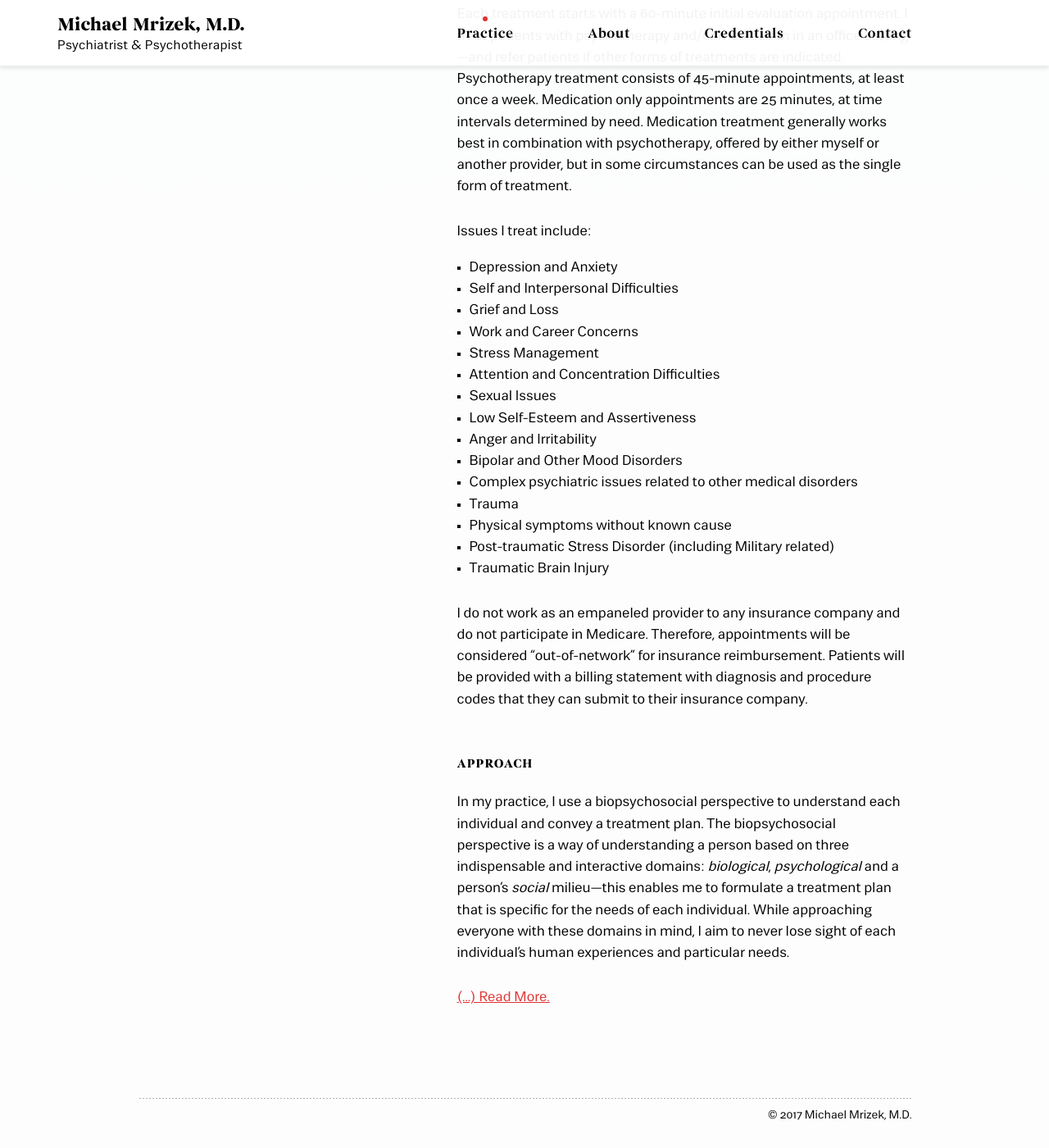
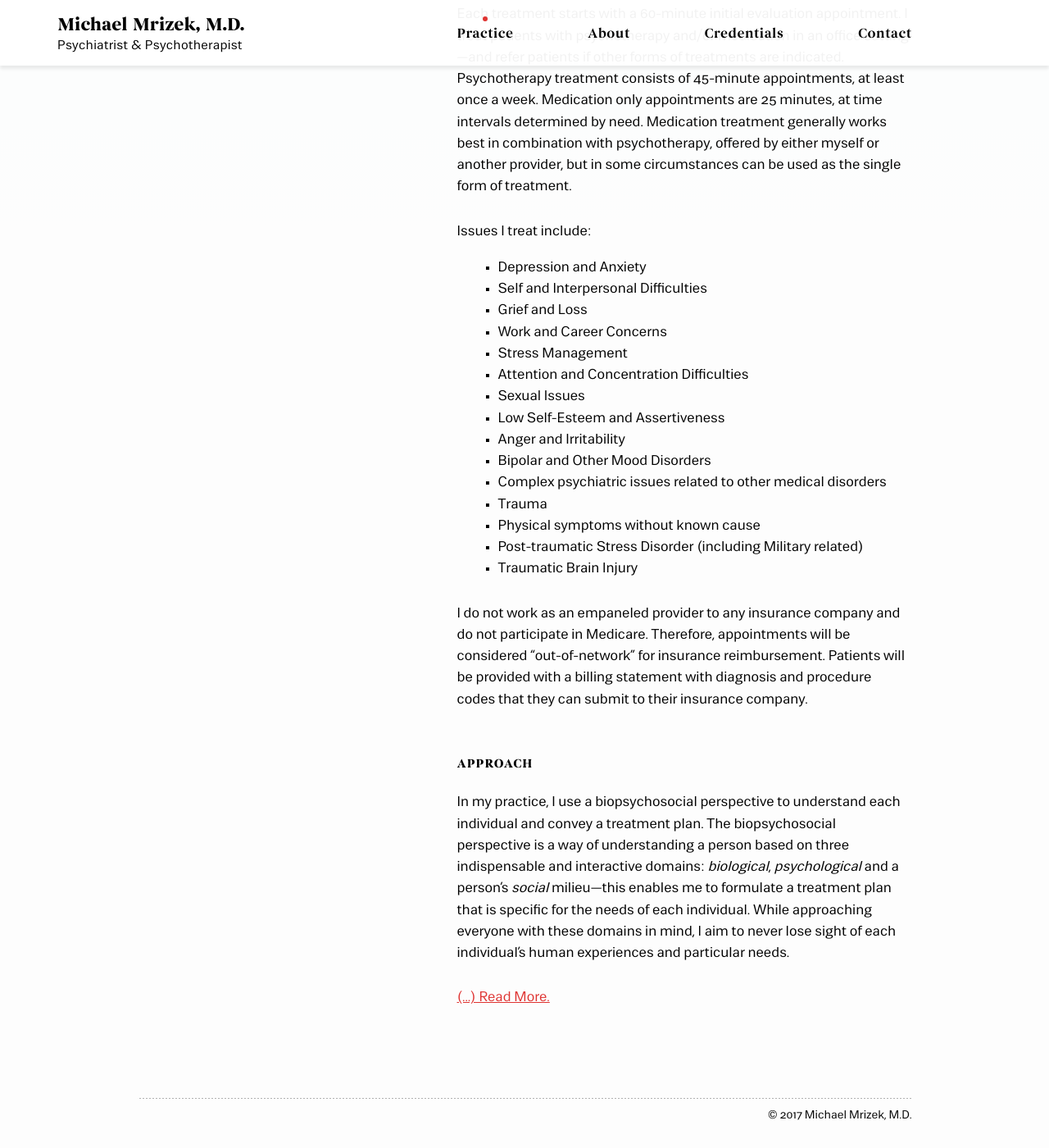
Before and after one commit to carolineportugal/michaelmrizekmd, a Jekyll site: the page built from practice/index.html, in a window 1280 px wide and 1400 px high, scrolled down 675 px. Shown: the whole window at 82% size. Built offline with Jekyll 4.4.1, drawn with Linux system fonts in a browser that asks for light colours; nearby versions of some CDN libraries; some web fonts are replaced.

Commit message:
finalizes coding

```diff
--- a/_sass/_typography.scss
+++ b/_sass/_typography.scss
@@ -41,9 +41,16 @@ ul{
   ul{
     list-style:square;
 
+    li{
+      margin-left:50px;
+    }
 
-    li{
-      margin-left:15px;
+    @media (max-width: 767px) {
+
+      li{
+        margin-left:15px;
+      }
+
     }
 
   }
```
Also changed, not shown: practice/index.html (+3 -6 lines), 2 other files.
